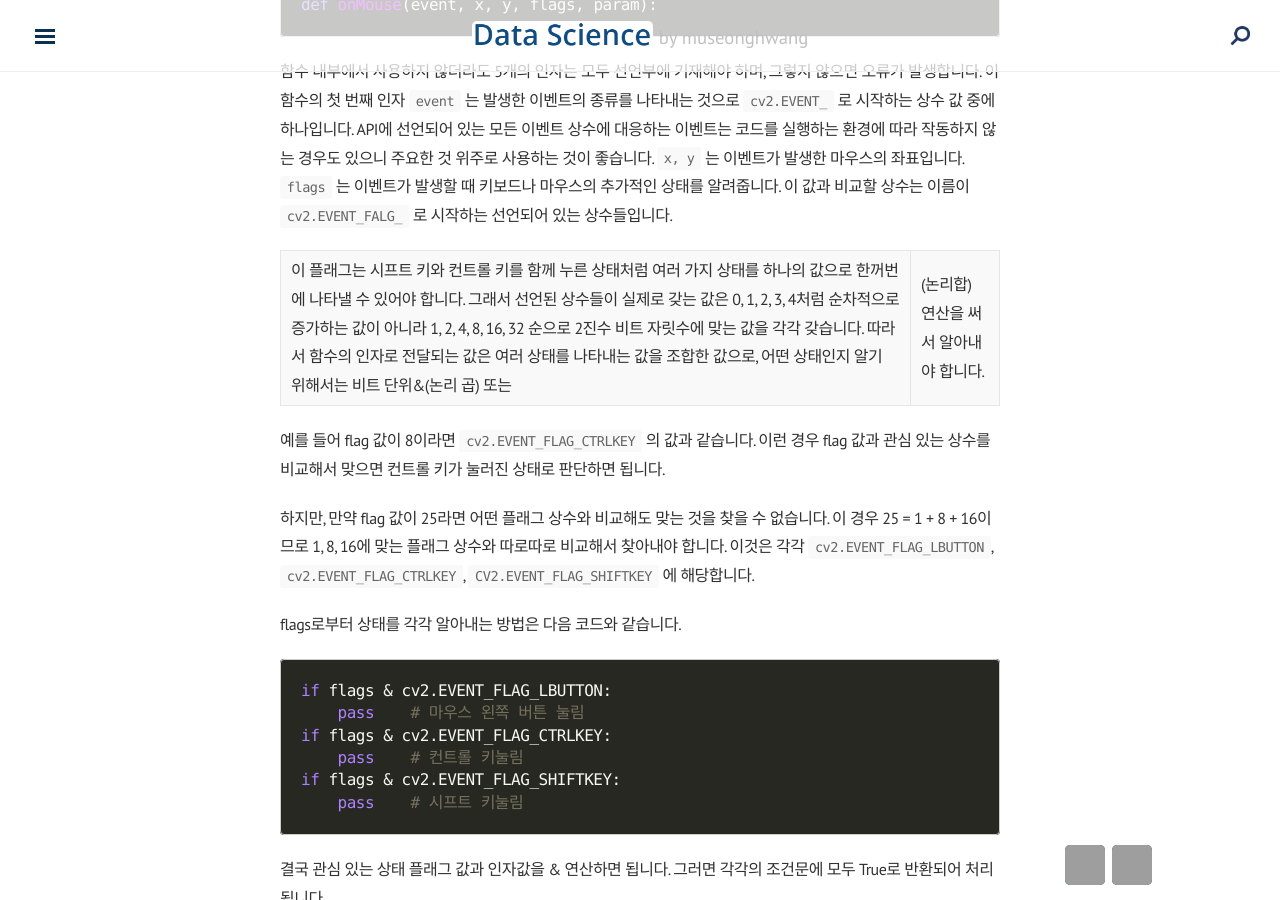
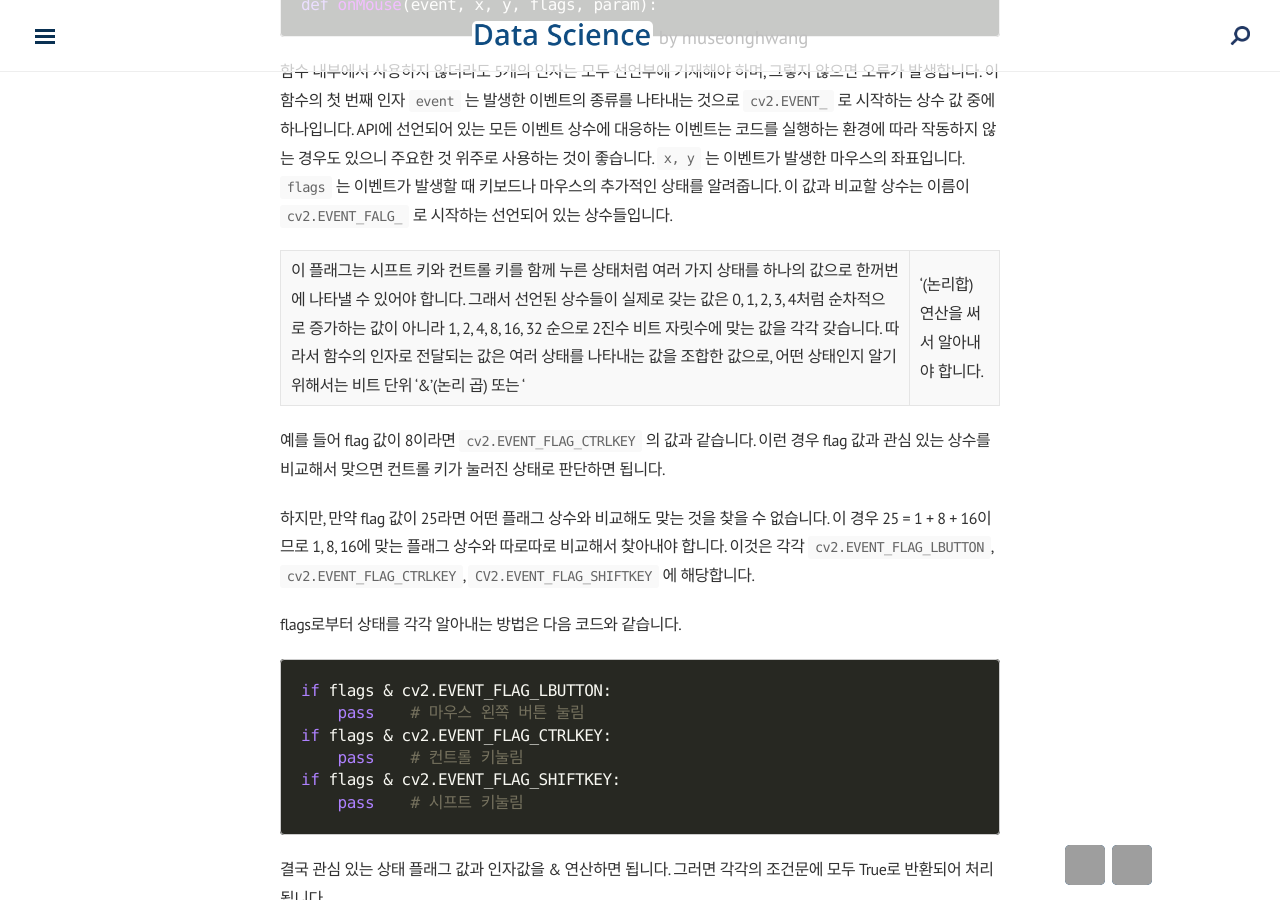
Before and after one commit to museonghwang/museonghwang.github.io, a Jekyll site: the page built from _posts/2022-11-17-opencv4-event.md, in a window 1280 px wide and 900 px high, scrolled down 6618 px. Built offline with Jekyll 4.4.1, drawn with Linux system fonts in a browser that asks for light colours; nearby versions of some CDN libraries; comment, search, counter and statistics services are not loaded; grey boxes are pictures that could not be loaded.

```diff
--- a/_posts/2022-11-17-opencv4-event.md
+++ b/_posts/2022-11-17-opencv4-event.md
@@ -238,7 +238,7 @@ def onMouse(event, x, y, flags, param):
 
 함수 내부에서 사용하지 않더라도 5개의 인자는 모두 선언부에 기재해야 하며, 그렇지 않으면 오류가 발생합니다. 이 함수의 첫 번째 인자 `event` 는 발생한 이벤트의 종류를 나타내는 것으로 `cv2.EVENT_` 로 시작하는 상수 값 중에 하나입니다. API에 선언되어 있는 모든 이벤트 상수에 대응하는 이벤트는 코드를 실행하는 환경에 따라 작동하지 않는 경우도 있으니 주요한 것 위주로 사용하는 것이 좋습니다. `x, y` 는 이벤트가 발생한 마우스의 좌표입니다. `flags` 는 이벤트가 발생할 때 키보드나 마우스의 추가적인 상태를 알려줍니다. 이 값과 비교할 상수는 이름이 `cv2.EVENT_FALG_` 로 시작하는 선언되어 있는 상수들입니다.
 
-이 플래그는 시프트 키와 컨트롤 키를 함께 누른 상태처럼 여러 가지 상태를 하나의 값으로 한꺼번에 나타낼 수 있어야 합니다. 그래서 선언된 상수들이 실제로 갖는 값은 0, 1, 2, 3, 4처럼 순차적으로 증가하는 값이 아니라 1, 2, 4, 8, 16, 32 순으로 2진수 비트 자릿수에 맞는 값을 각각 갖습니다. 따라서 함수의 인자로 전달되는 값은 여러 상태를 나타내는 값을 조합한 값으로, 어떤 상태인지 알기 위해서는 비트 단위&(논리 곱) 또는 |(논리합) 연산을 써서 알아내야 합니다.
+이 플래그는 시프트 키와 컨트롤 키를 함께 누른 상태처럼 여러 가지 상태를 하나의 값으로 한꺼번에 나타낼 수 있어야 합니다. 그래서 선언된 상수들이 실제로 갖는 값은 0, 1, 2, 3, 4처럼 순차적으로 증가하는 값이 아니라 1, 2, 4, 8, 16, 32 순으로 2진수 비트 자릿수에 맞는 값을 각각 갖습니다. 따라서 함수의 인자로 전달되는 값은 여러 상태를 나타내는 값을 조합한 값으로, 어떤 상태인지 알기 위해서는 비트 단위 '&'(논리 곱) 또는 '|'(논리합) 연산을 써서 알아내야 합니다.
 
 예를 들어 flag 값이 8이라면 `cv2.EVENT_FLAG_CTRLKEY` 의 값과 같습니다. 이런 경우 flag 값과 관심 있는 상수를 비교해서 맞으면 컨트롤 키가 눌러진 상태로 판단하면 됩니다.
 
```
